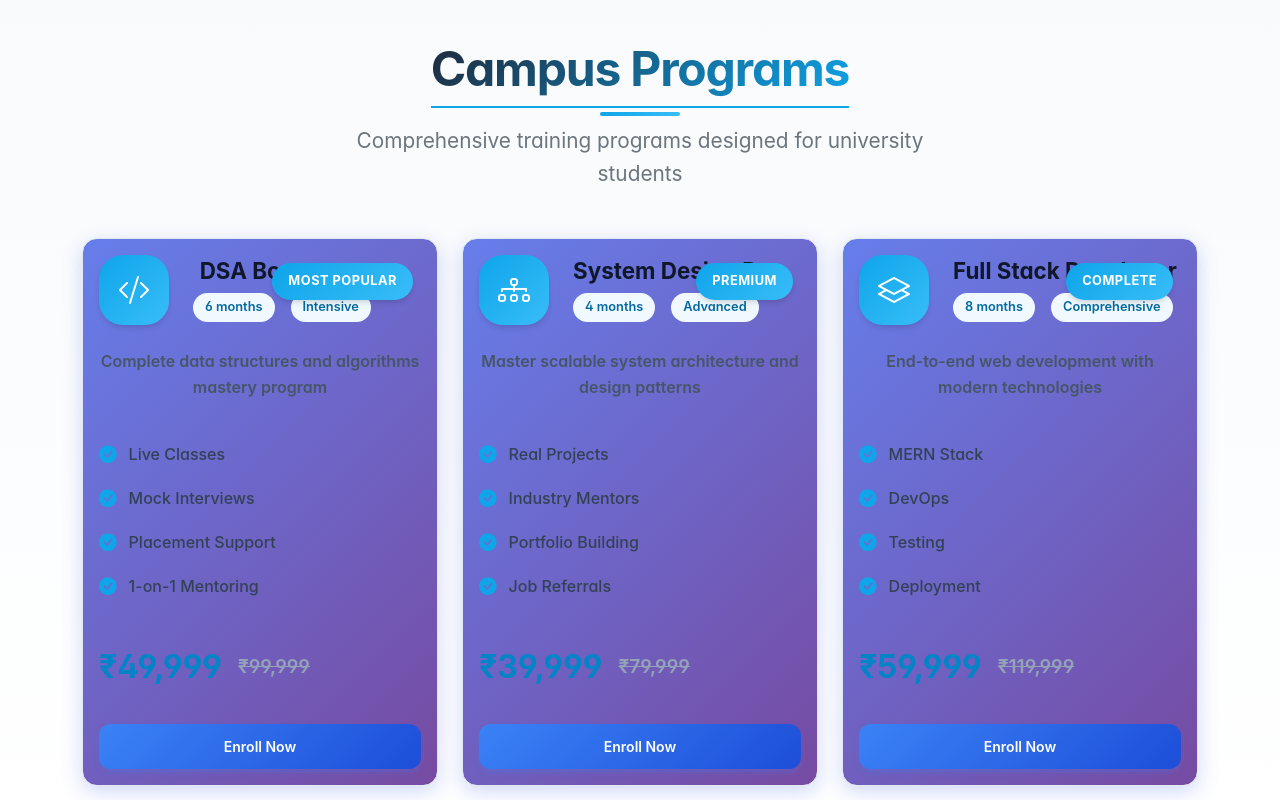
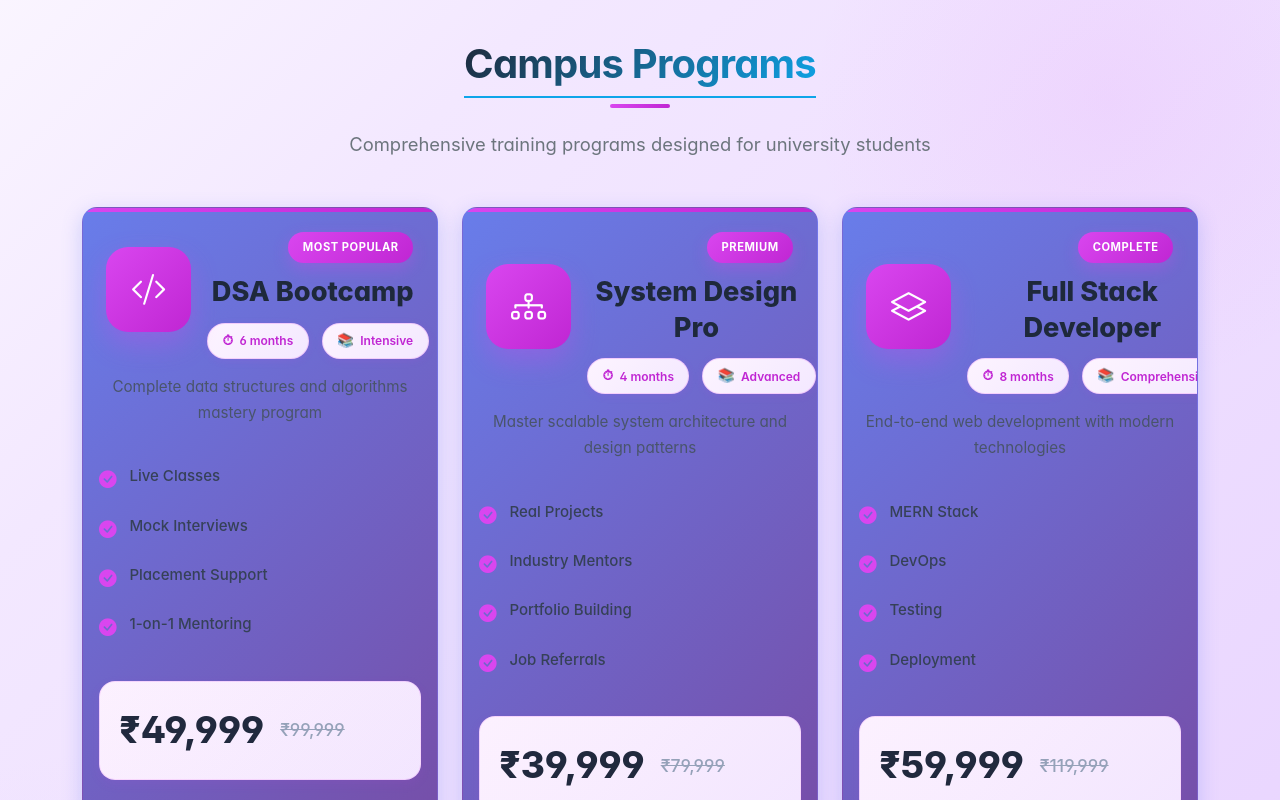
Before and after one commit to sainivaibhav742/devigram, a React (Create React App) app: page /devigram/campus in a window 1280 px wide. Shown: the part 1000-1800 px from the top of the page. Built offline with nearby package versions, Linux system fonts and the light colour scheme; no server answers.

Commit message:
campus.css

```diff
--- a/src/styles/campus.css
+++ b/src/styles/campus.css
@@ -141,16 +141,80 @@
 }
 
 .campus-programs {
-    background: linear-gradient(180deg, var(--gray-50) 0%, #ffffff 100%);
+    background: linear-gradient(135deg, #faf5ff 0%, #f3e8ff 25%, #e9d5ff 100%);
+    position: relative;
+    overflow: hidden;
+    padding: 4rem 0;
+}
+
+.campus-programs::before {
+    content: '';
+    position: absolute;
+    top: -20%;
+    right: -10%;
+    width: 600px;
+    height: 600px;
+    border-radius: 50%;
+    background: radial-gradient(circle, rgba(217, 70, 239, 0.08) 0%, rgba(217, 70, 239, 0) 70%);
+    z-index: 0;
+}
+
+.campus-programs::after {
+    content: '';
+    position: absolute;
+    bottom: -20%;
+    left: -10%;
+    width: 400px;
+    height: 400px;
+    border-radius: 50%;
+    background: radial-gradient(circle, rgba(196, 181, 253, 0.06) 0%, rgba(196, 181, 253, 0) 70%);
+    z-index: 0;
+}
+
+.container {
+    position: relative;
+    z-index: 1;
+    text-align: center;
+}
+
+.section-title {
+    font-weight: 800;
+    color: #1e293b;
+    margin-bottom: 0.5rem;
+    position: relative;
+    display: inline-block;
+    font-size: 2.5rem;
+    letter-spacing: -0.02em;
+}
+
+.section-title::after {
+    content: '';
+    position: absolute;
+    bottom: -12px;
+    left: 50%;
+    transform: translateX(-50%);
+    width: 60px;
+    height: 4px;
+    background: linear-gradient(90deg, #d946ef, #c026d3);
+    border-radius: 2px;
+}
+
+.section-subtitle {
+    color: #64748b;
+    font-size: 1.15rem;
+    max-width: 600px;
+    margin: 1.5rem auto 0;
+    font-weight: 400;
+    line-height: 1.6;
 }
 
 .program-card {
-    background: white;
-    border-radius: var(--radius-2xl);
-    padding: 2.5rem 2rem;
-    box-shadow: var(--shadow-lg);
-    border: 1px solid var(--gray-200);
-    transition: var(--transition);
+    background: linear-gradient(135deg, #ffffff 0%, #faf5ff 100%);
+    border-radius: 24px;
+    padding: 0;
+    box-shadow: 0 20px 40px rgba(217, 70, 239, 0.1);
+    border: 1px solid rgba(217, 70, 239, 0.1);
+    transition: all 0.4s cubic-bezier(0.25, 0.46, 0.45, 0.94);
     height: 100%;
     position: relative;
     overflow: hidden;
@@ -163,144 +227,357 @@
     left: 0;
     right: 0;
     height: 4px;
-    background: linear-gradient(90deg, var(--primary-500), var(--primary-400));
-    transform: scaleX(0);
-    transition: transform 0.3s ease;
+    background: linear-gradient(90deg, #d946ef, #c026d3);
+    z-index: 1;
 }
 
-.program-card:hover::before {
-    transform: scaleX(1);
+.program-card::after {
+    content: '';
+    position: absolute;
+    top: 0;
+    left: 0;
+    right: 0;
+    bottom: 0;
+    background: linear-gradient(135deg, rgba(217, 70, 239, 0.02) 0%, rgba(192, 38, 211, 0.01) 100%);
+    z-index: 0;
 }
 
 .program-card:hover {
-    transform: translateY(-10px);
-    box-shadow: var(--shadow-2xl);
-    border-color: var(--primary-200);
+    transform: translateY(-12px);
+    box-shadow: 0 30px 60px rgba(217, 70, 239, 0.2);
+    border-color: rgba(217, 70, 239, 0.2);
+}
+
+.program-card:hover .program-icon {
+    transform: scale(1.1) rotate(5deg);
 }
 
 .program-badge {
     position: absolute;
     top: 1.5rem;
     right: 1.5rem;
-    background: linear-gradient(135deg, var(--primary-500), var(--primary-400));
-    color: white;
-    padding: 0.5rem 1rem;
-    border-radius: var(--radius-xl);
-    font-size: 0.8rem;
+    background: linear-gradient(135deg, #d946ef, #c026d3);
+    color: #ffffff;
+    padding: 0.4rem 0.9rem;
+    border-radius: 24px;
+    font-size: 0.7rem;
     font-weight: 700;
     text-transform: uppercase;
     letter-spacing: 0.5px;
-    box-shadow: var(--shadow-md);
+    box-shadow: 0 6px 16px rgba(217, 70, 239, 0.3);
+    z-index: 3;
 }
 
 .program-header {
     display: flex;
     align-items: center;
-    gap: 1.5rem;
-    margin-bottom: 1.5rem;
+    gap: 1rem;
+    padding:15px;
+    position: relative;
+    z-index: 2;
 }
 
 .program-icon {
-    width: 70px;
-    height: 70px;
-    background: linear-gradient(135deg, var(--primary-500), var(--primary-400));
-    border-radius: var(--radius-xl);
+    width: 85px;
+    height: 85px;
+    background: linear-gradient(135deg, #d946ef, #c026d3);
+    border-radius: 22px;
+    margin-top: -20px;
     display: flex;
     align-items: center;
     justify-content: center;
-    font-size: 2rem;
-    color: white;
-    box-shadow: var(--shadow-md);
+    font-size: 2.2rem;
+    color: #ffffff;
+    box-shadow: 0 12px 28px rgba(217, 70, 239, 0.3);
     flex-shrink: 0;
+    transition: all 0.4s cubic-bezier(0.25, 0.46, 0.45, 0.94);
+    position: relative;
+    margin-left: -0.5rem;
+}
+
+.program-icon::before {
+    content: '';
+    position: absolute;
+    right: -2px;
+    bottom: -2px;
+    background: linear-gradient(135deg, #f0abfc, #d946ef);
+    border-radius: 22px;
+    z-index: -1;
+    opacity: 0;
+    transition: opacity 0.3s ease;
+}
+
+.program-card:hover .program-icon::before {
+    opacity: 1;
+}
+
+.program-info {
+    flex: 1;
+    padding-right: 7rem;
+    text-align: center;
+    display: flex;
+    flex-direction: column;
+    align-items: center;
 }
 
 .program-info h4 {
-    font-size: 1.4rem;
-    font-weight: 700;
-    color: var(--gray-900);
-    margin-bottom: 0.5rem;
+    font-size: 1.7rem;
+    font-weight: 800;
+    color: #1e293b;
+    margin-bottom: 0.8rem;
+    transition: color 0.3s ease;
+    line-height: 1.3;
+    margin-left: -10px;
+    margin-top: 35px;
 }
+
 
 .program-meta {
     display: flex;
-    gap: 1rem;
+    justify-content: center;
+    gap: 0.8rem;
+    flex-wrap: nowrap;
 }
 
 .duration, .type {
-    background: var(--primary-50);
-    color: var(--primary-700);
-    padding: 0.25rem 0.75rem;
-    border-radius: var(--radius-lg);
-    font-size: 0.8rem;
+    background: linear-gradient(135deg, #fdf4ff, #f3e8ff);
+    color: #c026d3;
+    padding: 0.4rem 0.9rem;
+    border-radius: 24px;
+    font-size: 0.75rem;
     font-weight: 600;
+    display: flex;
+    align-items: center;
+    gap: 0.4rem;
+    border: 1px solid rgba(217, 70, 239, 0.2);
+    box-shadow: 0 2px 8px rgba(217, 70, 239, 0.1);
+    white-space: nowrap;
+}
+
+.duration::before {
+    content: '⏱';
+    font-size: 0.85rem;
+}
+
+.type::before {
+    content: '📚';
+    font-size: 0.85rem;
+}
+
+.program-content {
+    padding: 0 2rem 2rem;
+    position: relative;
+    z-index: 2;
 }
 
 .program-description {
-    color: var(--gray-600);
-    margin-bottom: 2rem;
-    line-height: 1.6;
+    color: #475569;
+    margin-bottom: 1.8rem;
+    line-height: 1.7;
+    font-size: 0.95rem;
+    font-weight: 400;
 }
 
 .program-features {
     list-style: none;
     padding: 0;
-    margin: 0 0 2rem 0;
+    margin: 0 0 1.8rem 0;
 }
 
 .program-features li {
     display: flex;
-    align-items: center;
-    gap: 0.75rem;
-    padding: 0.5rem 0;
-    color: var(--gray-700);
+    align-items: flex-start;
+    gap: 0.8rem;
+    padding: 0.6rem 0;
+    color: #334155;
     font-weight: 500;
+    font-size: 0.94rem;
+    transition: transform 0.2s ease;
+}
+
+.program-features li:hover {
+    transform: translateX(4px);
 }
 
 .program-features i {
-    color: var(--primary-500);
+    color: #d946ef;
     font-size: 1.1rem;
+    margin-top: 2px;
+    flex-shrink: 0;
 }
 
 .program-pricing {
     display: flex;
     align-items: center;
     gap: 1rem;
-    margin-bottom: 2rem;
+    margin-bottom: 1.8rem;
+    padding: 1.2rem;
+    background: linear-gradient(135deg, #fdf4ff, #f3e8ff);
+    border-radius: 16px;
+    border: 1px solid rgba(217, 70, 239, 0.15);
+    box-shadow: 0 4px 12px rgba(217, 70, 239, 0.08);
 }
 
 .price {
-    font-size: 2rem;
-    font-weight: 700;
-    color: var(--primary-600);
+    font-size: 2.3rem;
+    font-weight: 800;
+    color: #1e293b;
+    position: relative;
+}
+
+.price::before {
+    font-size: 1.3rem;
+    position: absolute;
+    top: 6px;
+    left: -16px;
 }
 
 .original-price {
-    font-size: 1.2rem;
-    color: var(--gray-400);
+    font-size: 1.1rem;
+    color: #94a3b8;
     text-decoration: line-through;
+    position: relative;
+    font-weight: 500;
+}
+
+.original-price::before {
+    font-size: 0.8rem;
+    position: absolute;
+    top: 2px;
+    left: -12px;
 }
 
 .program-btn {
     width: 100%;
-    padding: 1rem;
-    border-radius: var(--radius-xl);
-    font-weight: 600;
-    font-size: 1.1rem;
-    transition: var(--transition);
+    padding: 1.3rem;
+    border-radius: 16px;
+    font-weight: 700;
+    font-size: 1rem;
+    transition: all 0.3s ease;
     border: none;
-    background: linear-gradient(135deg, var(--primary-500), var(--primary-600));
-    color: white;
+    background: linear-gradient(135deg, #d946ef, #c026d3);
+    color: #ffffff;
     text-decoration: none;
     display: inline-flex;
     align-items: center;
     justify-content: center;
+    gap: 0.6rem;
+    position: relative;
+    overflow: hidden;
+    z-index: 1;
+    letter-spacing: 0.02em;
+    box-shadow: 0 8px 20px rgba(217, 70, 239, 0.3);
+}
+
+.program-btn::before {
+    content: '';
+    position: absolute;
+    top: 0;
+    left: 0;
+    width: 100%;
+    height: 100%;
+    background: linear-gradient(135deg, #c026d3, #a21caf);
+    opacity: 0;
+    transition: opacity 0.3s ease;
+    z-index: -1;
+}
+
+.program-btn::after {
+    content: '→';
+    font-size: 1.1rem;
+    transition: transform 0.3s ease;
+}
+
+.program-btn:hover::before {
+    opacity: 1;
 }
 
 .program-btn:hover {
-    background: linear-gradient(135deg, var(--primary-600), var(--primary-700));
-    transform: translateY(-2px);
-    box-shadow: var(--shadow-lg);
-    color: white;
+    transform: translateY(-3px);
+    box-shadow: 0 12px 28px rgba(217, 70, 239, 0.4);
+    color: #ffffff;
+}
+
+.program-btn:hover::after {
+    transform: translateX(4px);
+}
+
+/* Enhanced responsive design */
+@media (max-width: 992px) {
+    .program-card {
+        margin-bottom: 2rem;
+    }
+
+    .section-title {
+        font-size: 2.2rem;
+    }
+}
+
+@media (max-width: 768px) {
+    .program-header {
+        flex-direction: column;
+        text-align: center;
+        gap: 1rem;
+        padding: 2rem 1.5rem 1rem;
+    }
+
+    .program-icon {
+        margin: 0 auto;
+        margin-left: 0;
+    }
+
+    .program-info {
+        padding-right: 0;
+    }
+
+    .program-badge {
+        top: 1rem;
+        right: 1rem;
+    }
+
+    .program-meta {
+        justify-content: center;
+        flex-wrap: wrap;
+    }
+
+    .program-pricing {
+        justify-content: center;
+        flex-direction: column;
+        text-align: center;
+        gap: 0.5rem;
+    }
+
+    .section-title {
+        font-size: 2rem;
+    }
+
+    .section-subtitle {
+        font-size: 1rem;
+    }
+}
+
+/* Professional loading animation */
+@keyframes fadeInUp {
+    from {
+        opacity: 0;
+        transform: translateY(30px);
+    }
+    to {
+        opacity: 1;
+        transform: translateY(0);
+    }
+}
+
+.program-card {
+    animation: fadeInUp 0.6s ease-out;
+}
+
+.program-card:nth-child(2) {
+    animation-delay: 0.1s;
+}
+
+.program-card:nth-child(3) {
+    animation-delay: 0.2s;
 }
 
 .campus-features {
```
